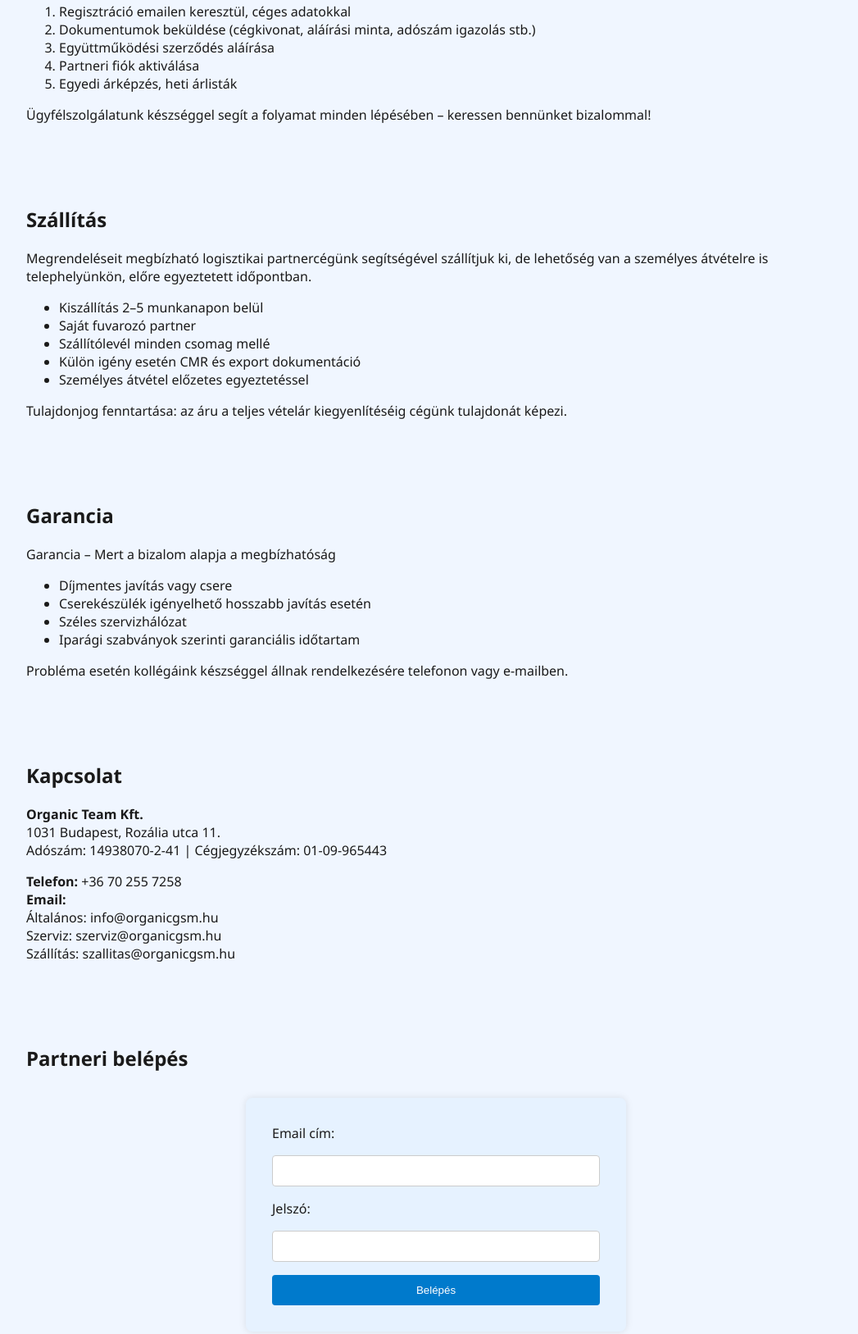
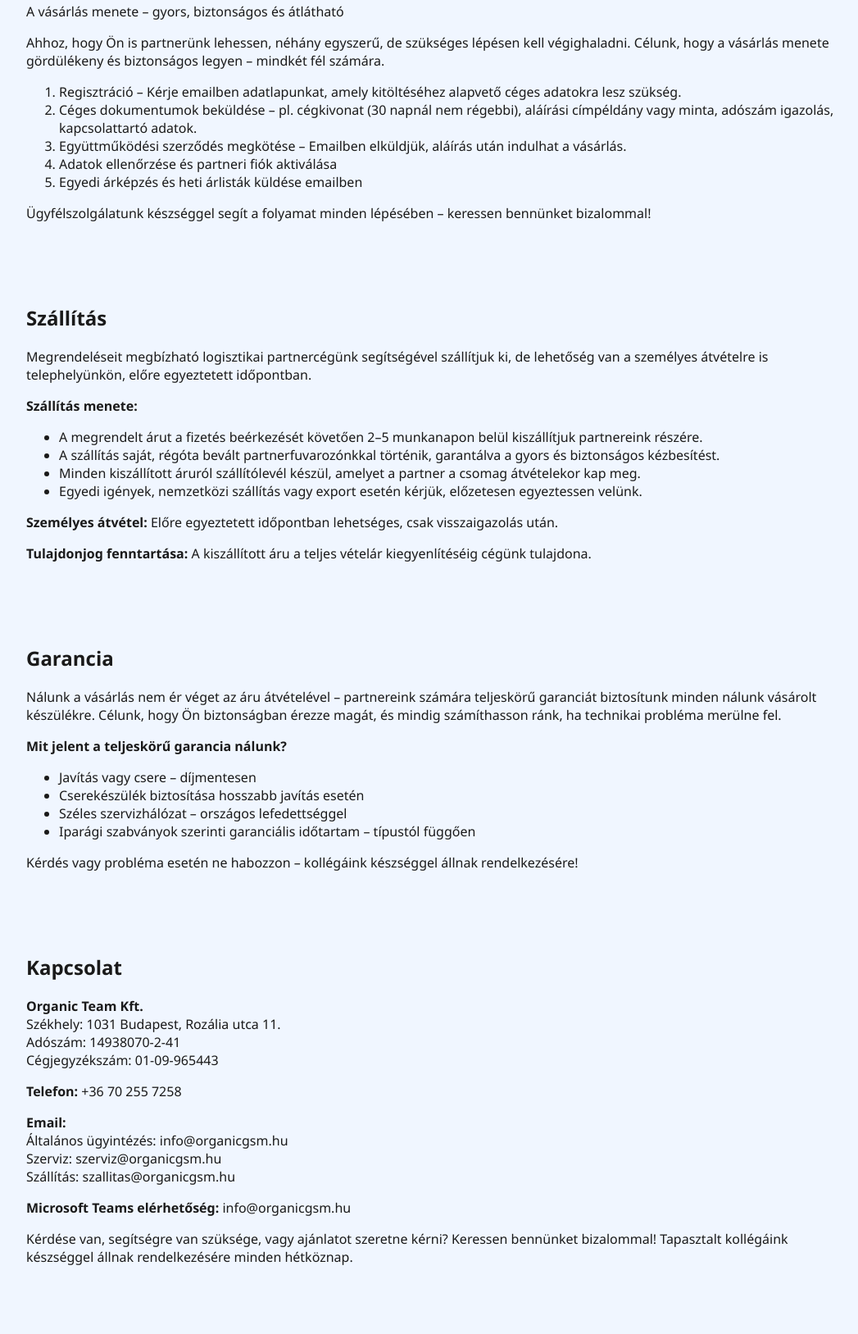
Before and after one commit to baklaszlo/organicgsm, a plain HTML site: page index.html in a window 1280 px wide. Shown: the part 1057-2684 px from the top of the page at 82% size, without its empty margins (108-1155 px from the left). Drawn offline with Linux system fonts and the light colour scheme.

Commit message:
Update index.html

```diff
--- a/index.html
+++ b/index.html
@@ -93,6 +93,7 @@
     <h2>Rólunk</h2>
     <p>ORGANIC GSM – A Mobiltelefon nagykereskedés – Megbízhatóság, választék, gyorsaság egy helyen!</p>
     <p>Üdvözöljük Magyarország egyik meghatározó mobiltelefon nagykereskedelmi központjában, ahol a technológia, a szakértelem és az ügyfélközpontúság találkozik! Többéves tapasztalatunkkal, felkészült, szakértő kollégáinkkal és rugalmas megoldásainkkal segítjük partnereinket a versenyképes és gördülékeny működésben – legyen szó viszonteladókról, webshopokról vagy vállalati beszerzőkről.</p>
+    <p>Miért válasszon minket?</p>
     <ul>
       <li>Széles termékkínálat – szinte minden típusban</li>
       <li>Gyors és megbízható szállítás</li>
@@ -106,12 +107,13 @@
   <section id="vasarlas">
     <h2>Vásárlás</h2>
     <p>A vásárlás menete – gyors, biztonságos és átlátható</p>
+    <p>Ahhoz, hogy Ön is partnerünk lehessen, néhány egyszerű, de szükséges lépésen kell végighaladni. Célunk, hogy a vásárlás menete gördülékeny és biztonságos legyen – mindkét fél számára.</p>
     <ol>
-      <li>Regisztráció emailen keresztül, céges adatokkal</li>
-      <li>Dokumentumok beküldése (cégkivonat, aláírási minta, adószám igazolás stb.)</li>
-      <li>Együttműködési szerződés aláírása</li>
-      <li>Partneri fiók aktiválása</li>
-      <li>Egyedi árképzés, heti árlisták</li>
+      <li>Regisztráció – Kérje emailben adatlapunkat, amely kitöltéséhez alapvető céges adatokra lesz szükség.</li>
+      <li>Céges dokumentumok beküldése – pl. cégkivonat (30 napnál nem régebbi), aláírási címpéldány vagy minta, adószám igazolás, kapcsolattartó adatok.</li>
+      <li>Együttműködési szerződés megkötése – Emailben elküldjük, aláírás után indulhat a vásárlás.</li>
+      <li>Adatok ellenőrzése és partneri fiók aktiválása</li>
+      <li>Egyedi árképzés és heti árlisták küldése emailben</li>
     </ol>
     <p>Ügyfélszolgálatunk készséggel segít a folyamat minden lépésében – keressen bennünket bizalommal!</p>
   </section>
@@ -119,38 +121,43 @@
   <section id="szallitas">
     <h2>Szállítás</h2>
     <p>Megrendeléseit megbízható logisztikai partnercégünk segítségével szállítjuk ki, de lehetőség van a személyes átvételre is telephelyünkön, előre egyeztetett időpontban.</p>
+    <p><strong>Szállítás menete:</strong></p>
     <ul>
-      <li>Kiszállítás 2–5 munkanapon belül</li>
-      <li>Saját fuvarozó partner</li>
-      <li>Szállítólevél minden csomag mellé</li>
-      <li>Külön igény esetén CMR és export dokumentáció</li>
-      <li>Személyes átvétel előzetes egyeztetéssel</li>
+      <li>A megrendelt árut a fizetés beérkezését követően 2–5 munkanapon belül kiszállítjuk partnereink részére.</li>
+      <li>A szállítás saját, régóta bevált partnerfuvarozónkkal történik, garantálva a gyors és biztonságos kézbesítést.</li>
+      <li>Minden kiszállított áruról szállítólevél készül, amelyet a partner a csomag átvételekor kap meg.</li>
+      <li>Egyedi igények, nemzetközi szállítás vagy export esetén kérjük, előzetesen egyeztessen velünk.</li>
     </ul>
-    <p>Tulajdonjog fenntartása: az áru a teljes vételár kiegyenlítéséig cégünk tulajdonát képezi.</p>
+    <p><strong>Személyes átvétel:</strong> Előre egyeztetett időpontban lehetséges, csak visszaigazolás után.</p>
+    <p><strong>Tulajdonjog fenntartása:</strong> A kiszállított áru a teljes vételár kiegyenlítéséig cégünk tulajdona.</p>
   </section>
 
   <section id="garancia">
     <h2>Garancia</h2>
-    <p>Garancia – Mert a bizalom alapja a megbízhatóság</p>
+    <p>Nálunk a vásárlás nem ér véget az áru átvételével – partnereink számára teljeskörű garanciát biztosítunk minden nálunk vásárolt készülékre. Célunk, hogy Ön biztonságban érezze magát, és mindig számíthasson ránk, ha technikai probléma merülne fel.</p>
+    <p><strong>Mit jelent a teljeskörű garancia nálunk?</strong></p>
     <ul>
-      <li>Díjmentes javítás vagy csere</li>
-      <li>Cserekészülék igényelhető hosszabb javítás esetén</li>
-      <li>Széles szervizhálózat</li>
-      <li>Iparági szabványok szerinti garanciális időtartam</li>
+      <li>Javítás vagy csere – díjmentesen</li>
+      <li>Cserekészülék biztosítása hosszabb javítás esetén</li>
+      <li>Széles szervizhálózat – országos lefedettséggel</li>
+      <li>Iparági szabványok szerinti garanciális időtartam – típustól függően</li>
     </ul>
-    <p>Probléma esetén kollégáink készséggel állnak rendelkezésére telefonon vagy e-mailben.</p>
+    <p>Kérdés vagy probléma esetén ne habozzon – kollégáink készséggel állnak rendelkezésére!</p>
   </section>
 
   <section id="kapcsolat">
     <h2>Kapcsolat</h2>
     <p><strong>Organic Team Kft.</strong><br>
-    1031 Budapest, Rozália utca 11.<br>
-    Adószám: 14938070-2-41 | Cégjegyzékszám: 01-09-965443</p>
-    <p><strong>Telefon:</strong> +36 70 255 7258<br>
-    <strong>Email:</strong><br>
-    Általános: info@organicgsm.hu<br>
+    Székhely: 1031 Budapest, Rozália utca 11.<br>
+    Adószám: 14938070-2-41<br>
+    Cégjegyzékszám: 01-09-965443</p>
+    <p><strong>Telefon:</strong> +36 70 255 7258</p>
+    <p><strong>Email:</strong><br>
+    Általános ügyintézés: info@organicgsm.hu<br>
     Szerviz: szerviz@organicgsm.hu<br>
     Szállítás: szallitas@organicgsm.hu</p>
+    <p><strong>Microsoft Teams elérhetőség:</strong> info@organicgsm.hu</p>
+    <p>Kérdése van, segítségre van szüksége, vagy ajánlatot szeretne kérni? Keressen bennünket bizalommal! Tapasztalt kollégáink készséggel állnak rendelkezésére minden hétköznap.</p>
   </section>
 
   <section id="belepes">
```
